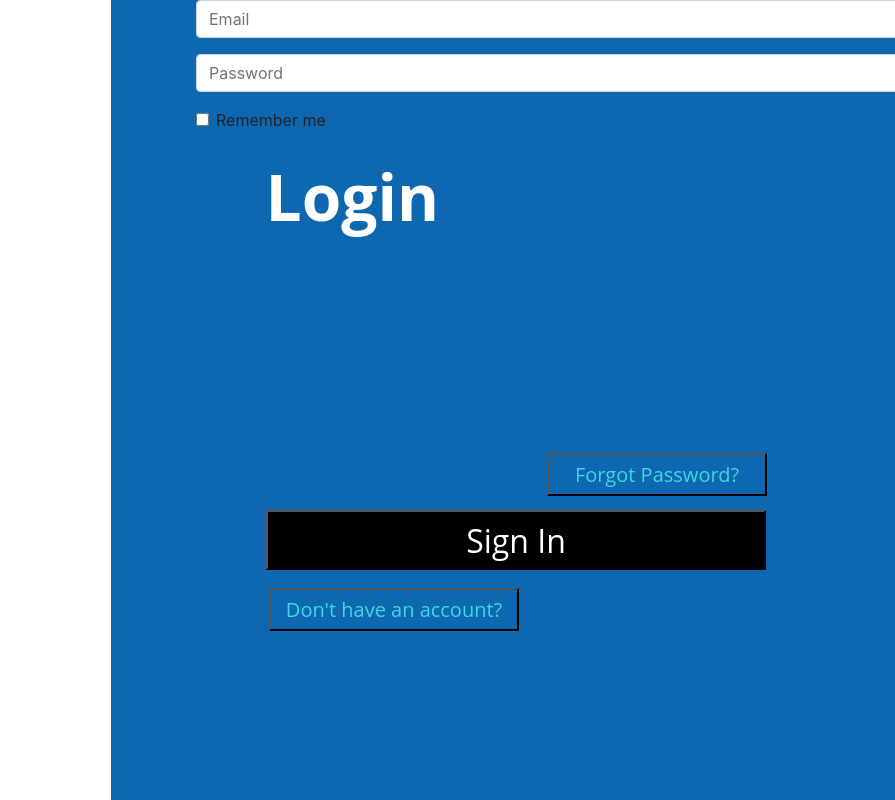
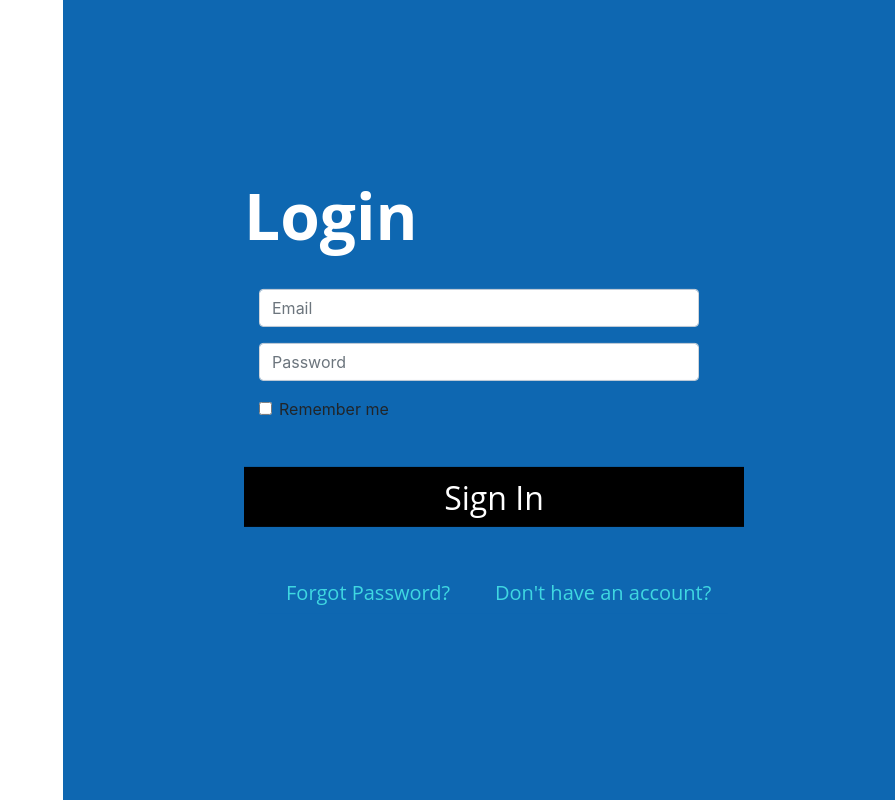
Before and after one commit to codethechange/konexio, a React (Create React App) app: page /SignIn in a window 1280 px wide. Shown: the whole page, without its empty margins (385-1280 px from the left). Built offline with nearby package versions, Linux system fonts and the light colour scheme.

Commit message:
Reformated things

```diff
--- a/src/components/RectangleBackground.js
+++ b/src/components/RectangleBackground.js
@@ -9,13 +9,39 @@ import "../stylesheets/RectangleBackground.css";
 export class RectangleBackground extends Component {
   render() {
     return (
-        <div class="rectangle-background">
-          <SignInButton />
-          <LoginText />
-          <DontHaveAcctButton />
-          <ForgotPasswordButton />
-          <UsernamePassword />
-        </div>
+      <div align="center" class="rectangle-background">
+        <table class="vMiddle">
+          <tr>
+            <td>
+              <LoginText />
+            </td>
+          </tr>
+          <tr>
+            <td>
+              <UsernamePassword />
+            </td>
+          </tr>
+          <tr>
+            <td>
+              <SignInButton />
+            </td>
+          </tr>
+          <tr>
+            <td>
+              <table>
+                <tr>
+                  <td>
+                    <ForgotPasswordButton />
+                  </td>
+                  <td>
+                    <DontHaveAcctButton />
+                  </td>
+                </tr>
+              </table>
+            </td>
+          </tr>
+        </table>
+      </div>
     );
   }
 }
--- a/src/stylesheets/DontHaveAcctButton.css
+++ b/src/stylesheets/DontHaveAcctButton.css
@@ -19,7 +19,7 @@
 }
 
 .noacct-container {
-  position: fixed;
+  /* position: fixed;
   right:23.5em;
-  bottom: 10.563em;
+  bottom: 10.563em; */
 }
--- a/src/stylesheets/ForgotPasswordButton.css
+++ b/src/stylesheets/ForgotPasswordButton.css
@@ -19,7 +19,7 @@
 }
 
 .forgotpassword-container {
-  position: fixed;
+  /* position: fixed;
   right: 8em;
-  bottom: 19em;
+  bottom: 19em; */
 }
--- a/src/stylesheets/LoginText.css
+++ b/src/stylesheets/LoginText.css
@@ -1,7 +1,7 @@
 .login-container {
-  position: fixed;
+  /* position: fixed;
   right: 28.5em;
-  bottom: 35em;
+  bottom: 35em; */
 }
 
 .login-text {
--- a/src/stylesheets/RectangleBackground.css
+++ b/src/stylesheets/RectangleBackground.css
@@ -1,8 +1,21 @@
 .rectangle-background {
-  position: fixed;
-  width: 100vw;
-  height: 100vh;
-  margin-left: 31em;
+  position: absolute;
+  width: 65%;
+  height: 100%;
+  margin-left: 35%;
+  padding: 5%;
   background-color: #0e67b1;
-  z-index: -1;
 }
+td {
+  padding: 3%;
+}
+.vMiddle {
+  position: absolute;
+  left: 50%;
+  top: 50%;
+  transform: translateY(-50%) translateX(-50%);
+}
+
+button {
+  border-style: hidden;
+}
--- a/src/stylesheets/SignInButton.css
+++ b/src/stylesheets/SignInButton.css
@@ -19,7 +19,7 @@
 }
 
 .signin-container {
-  position: fixed;
+  /* position: fixed;
   right:8.063em;
-  bottom: 14.375em;
+  bottom: 14.375em; */
 }
--- a/src/stylesheets/UsernameForm.css
+++ b/src/stylesheets/UsernameForm.css
@@ -1,5 +1,5 @@
 .UsernameForm-Container {
-  position: fixed;
+  /* position: fixed;
   right: 30em;
-  bottom: 25em;
+  bottom: 25em; */
 }
--- a/src/stylesheets/UsernamePassword.css
+++ b/src/stylesheets/UsernamePassword.css
@@ -1,6 +1,6 @@
-.userpass-container{
-  position: fixed;
+.userpass-container {
+  /* position: fixed;
   right:25.063em;
   bottom: 14.375em;
-  padding: 175px;
+  padding: 175px; */
 }
--- a/src/stylesheets/WelcomeButton.css
+++ b/src/stylesheets/WelcomeButton.css
@@ -42,7 +42,6 @@
   position: fixed;
   bottom: 9.156em;
   right: 48.438em;
-
 }
 
 .mentee-container {
```
Lines whose indentation alone changed are shown as unchanged.
